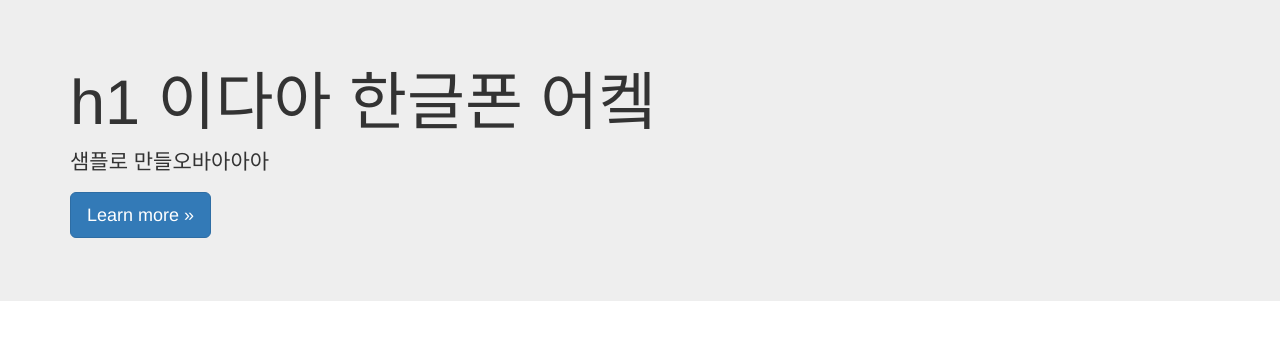
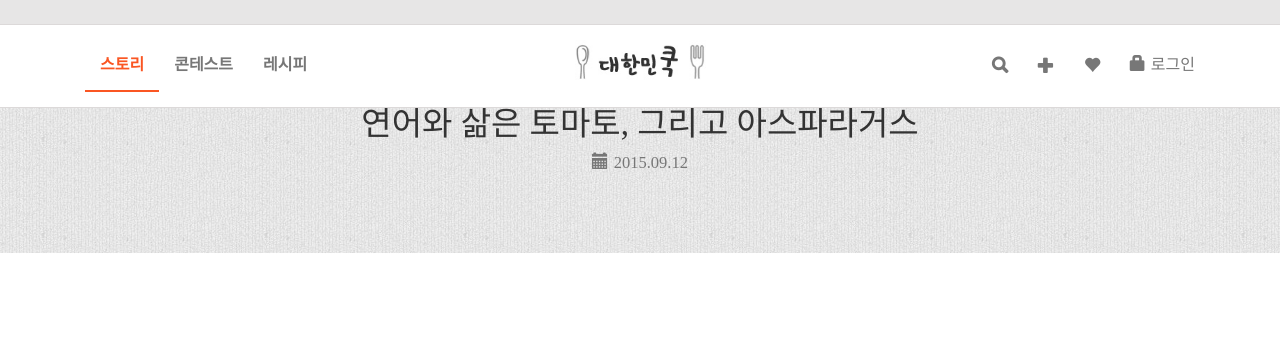
Before and after one commit to medfox9/recipe, a plain HTML site: page index.html in a window 1280 px wide. Drawn offline with nearby package versions, Linux system fonts and the light colour scheme.

Commit message:
기본 페이지작업

```diff
--- a/css/bootstrap_custom.css
+++ b/css/bootstrap_custom.css
@@ -1,5 +1,28 @@
 /*!
- * Copyright 2011-2015 Twitter, Inc.
- */
+/*! normalize.css v3.0.2 | MIT License | git.io/normalize */
 
-/*! normalize.css v3.0.2 | MIT License | git.io/normalize */
+body {font-family:'NanumGothic','나눔 고딕','맑은 고딕','dotum';}
+#topLine {width:100%;height:25px;background:#e7e6e6;border-bottom:1px solid #dcd9d9}
+.navbar-default {background:none;border:none;border-bottom:1px solid #dcd9d9}
+.navbar {border-radius:0;margin-bottom:0;}
+.navbar>.container .navbar-brand {position:static;margin-left:0px;width:131px;padding:10px 15px;}
+.navbar>.container .navbar-brand img {width:100%;}
+.navbar-default .navbar-nav>.active>a, .navbar-default .navbar-nav>.active>a:focus, .navbar-default .navbar-nav>.active>a:hover {
+    background:none;border-bottom:2px solid #fa5623;color:#fa5623;
+}
+.page-header-tit {text-align:center;background:url('../images/global/bg_title.jpg') repeat-x 0 0}
+.page-header-tit h1 {line-height:100%;margin-top:0;font-size:33px;}
+.page-header-tit h1 span {margin-right:5px;}
+.page-header-tit small {font-size:50%;}
+
+#btnLogin {font-weight:normal}
+#btnLogin span {margin-right:5px;}
+
+@media (min-width: 768px) {
+
+    .navbar-nav {padding:15px 0;}
+    .navbar-nav>li>a {color:#333;font-size:16px;font-weight:bold}
+    .navbar>.container .navbar-brand {position:absolute;left:50%;margin-left:-65px;padding:15px 0;}
+    .page-header-tit {height:146px;line-height:146px;margin-top:0;;}
+
+}
--- a/index.html
+++ b/index.html
@@ -3,20 +3,46 @@
 <head>
     <meta charset="utf-8">
     <meta http-equiv="X-UA-Compatible" content="IE=edge">
-    <meta name="viewport" content="width=device-width, initial-scale=1">
-    <title>부트스트랩 101 템플릿</title>
+    <meta name="viewport" content="width=device-width, initial-scale=1, user-scalable=no">
+    <title>나만의 쿡</title>
     <link href="css/bootstrap.min.css" rel="stylesheet">
+    <link href="css/bootstrap_custom.css" rel="stylesheet">
     <!--[if lt IE 9]>
     <script src="https://oss.maxcdn.com/html5shiv/3.7.2/html5shiv.min.js"></script>
     <script src="https://oss.maxcdn.com/respond/1.4.2/respond.min.js"></script>
     <![endif]-->
 </head>
 <body>
-    <div class="jumbotron">
-        <div class="container">
-            <h1>h1 이다아 한글폰 어켘</h1>
-            <p>샘플로 만들오바아아아</p>
-            <p><a class="btn btn-primary btn-lg" href="#" role="button">Learn more »</a></p>
+    <div class="">
+        <div id="topLine" class="hidden-xs"></div>
+        <nav class="navbar navbar-default">
+            <div class="container">
+                <div class="navbar-header">
+                    <button type="button" class="navbar-toggle collapsed" data-toggle="collapse" data-target="#navbar" aria-expanded="false" aria-controls="navbar">
+                        <span class="sr-only">Toggle navigation</span>
+                        <span class="icon-bar"></span>
+                        <span class="icon-bar"></span>
+                        <span class="icon-bar"></span>
+                    </button>
+                    <a class="navbar-brand" href="#"><img src="images/global/top_logo.jpg" alt="로고"/></a>
+                </div>
+                <div id="navbar" class="collapse navbar-collapse">
+                    <ul class="nav navbar-nav">
+                        <li class="active"><a href="#">스토리</a></li>
+                        <li><a href="#about">콘테스트</a></li>
+                        <li><a href="#contact">레시피</a></li>
+                    </ul>
+                    <ul class="nav navbar-nav navbar-right hidden-xs">
+                        <li><a href="#" class="glyphicon glyphicon-search"></a></li>
+                        <li><a href="#" class="glyphicon glyphicon-plus"></a></li>
+                        <li><a href="#" class="glyphicon glyphicon-heart"></a></li>
+                        <li><a href="#" id="btnLogin"><span class="glyphicon glyphicon-lock"></span>로그인</a></li>
+                    </ul>
+                </div><!--/.nav-collapse -->
+            </div>
+        </nav>
+        <div class="page-header-tit">
+            <h1>연어와 삶은 토마토, 그리고 아스파라거스<br/><small><span class="glyphicon glyphicon-calendar"></span>2015.09.12</small> </h1>
         </div>
     </div>
 
```
Also changed, not shown: PSD/스타일가이드/comments_20150721.jpg (added), PSD/스타일가이드/style_guide_0729.jpg (added), images/global/bg_title.jpg (added), images/global/top_logo.jpg (added), 1 other file.
